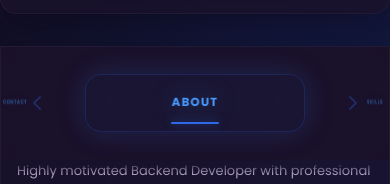
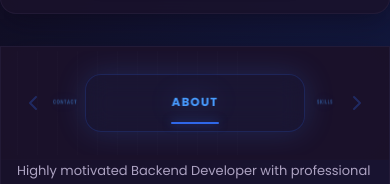
Before and after one commit to ganeshbagav/portfolio, a React (Vite) app: page / in a window 390 px wide. Shown: the part 641-825 px from the top of the page. Built offline with nearby package versions, Linux system fonts and the light colour scheme; the HTML template or start-up script is replaced by a standard one.

Commit message:
fix issue

```diff
--- a/src/components/Navigation.tsx
+++ b/src/components/Navigation.tsx
@@ -21,7 +21,7 @@ const Navigation = ({ activeSection, onSectionChange }: NavigationProps) => {
 
   const isMobile = windowWidth < 768;
   const sectionCount = sections.length;
-  const itemWidth = isMobile ? 180 : 220;
+  const itemWidth = isMobile ? 130 : 220;
 
   const [virtualIndex, setVirtualIndex] = useState(sectionCount * 1000 + sections.indexOf(activeSection));
 
@@ -106,7 +106,7 @@ const Navigation = ({ activeSection, onSectionChange }: NavigationProps) => {
 
   return (
     <nav
-      className="w-full relative flex justify-center py-1 md:py-4 select-none overflow-visible touch-none"
+      className="w-full relative flex justify-center py-1 md:py-4 select-none overflow-hidden touch-none"
       style={{ perspective: "2000px" }}
       {...(bind() as any)}
     >
@@ -118,7 +118,7 @@ const Navigation = ({ activeSection, onSectionChange }: NavigationProps) => {
         </div>
       </div>
 
-      <div className="absolute top-1/2 left-1/2 -translate-x-1/2 -translate-y-1/2 z-40 flex items-center justify-between w-full max-w-[480px] md:max-w-[800px] px-2 md:px-4 pointer-events-none">
+      <div className="absolute top-1/2 left-1/2 -translate-x-1/2 -translate-y-1/2 z-40 flex items-center justify-between w-full max-w-[100%] md:max-w-[800px] px-1 md:px-4 pointer-events-none">
         <button onClick={prev} className="pointer-events-auto text-primary/30 hover:text-primary transition-all p-2 md:p-4 hover:scale-125 active:scale-95">
           <ChevronLeft className="w-6 h-6 md:w-8 md:h-8" />
         </button>
--- a/src/index.css
+++ b/src/index.css
@@ -21,13 +21,11 @@
 
   .scroll-mask {
     mask-image: linear-gradient(to bottom,
-        transparent,
-        black 2%,
+        black 0%,
         black 98%,
         transparent);
     -webkit-mask-image: linear-gradient(to bottom,
-        transparent,
-        black 2%,
+        black 0%,
         black 98%,
         transparent);
   }
--- a/src/pages/Index.tsx
+++ b/src/pages/Index.tsx
@@ -37,11 +37,11 @@ const Index = () => {
   };
 
   return (
-    <div className="h-screen overflow-y-auto lg:overflow-hidden py-0 md:py-8 px-0 md:px-8 lg:px-16 flex flex-col no-scrollbar">
+    <div className="h-screen overflow-y-auto overflow-x-hidden lg:overflow-hidden py-0 md:py-8 px-0 md:px-8 lg:px-16 flex flex-col no-scrollbar">
       <div className="max-w-7xl mx-auto w-full h-full flex flex-col">
         <div className="grid grid-cols-1 lg:grid-cols-12 gap-0 md:gap-8 flex-1 min-h-0">
           {/* Profile Sidebar */}
-          <aside className="lg:col-span-4 xl:col-span-3 lg:h-full lg:overflow-y-auto lg:overflow-visible no-scrollbar pb-8 lg:pb-0">
+          <aside className="lg:col-span-4 xl:col-span-3 lg:h-full lg:overflow-visible no-scrollbar pb-8 lg:pb-0">
             <ProfileCard />
           </aside>
 
@@ -61,7 +61,7 @@ const Index = () => {
             {/* Content Area */}
             <div
               ref={scrollContainerRef}
-              className="flex-1 overflow-y-auto px-4 pb-24 md:px-8 md:pb-8 pt-0 no-scrollbar scroll-mask"
+              className="flex-1 overflow-y-auto px-4 pb-24 md:px-8 lg:pb-20 md:pb-8 pt-0 no-scrollbar scroll-mask"
             >
               <AnimatePresence mode="wait">
                 <motion.div
```
